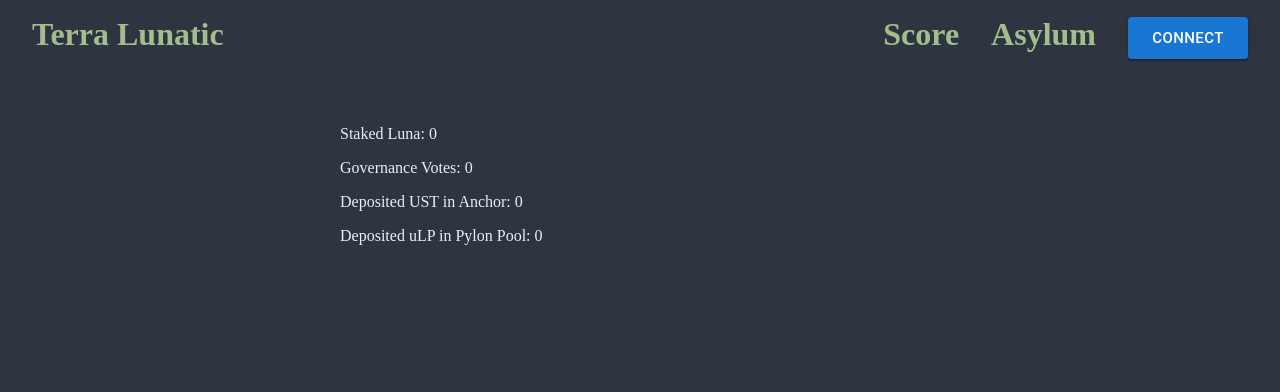
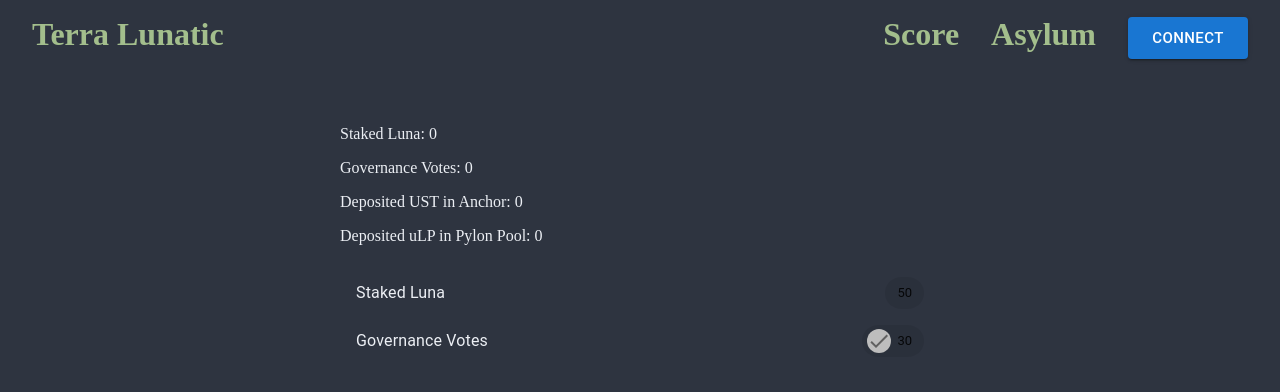
Before and after one commit to codeanish/terra-lunatic, a React (Create React App) app in the folder terra-lunatic/: page / in a window 1280 px wide. Shown: the top 392 px of the page. Built offline with nearby package versions, Linux system fonts and the light colour scheme.

Commit message:
Passing challenge scores

```diff
--- a/terra-lunatic/package.json
+++ b/terra-lunatic/package.json
@@ -5,7 +5,8 @@
   "dependencies": {
     "@emotion/react": "^11.5.0",
     "@emotion/styled": "^11.3.0",
-    "@mui/material": "^5.0.4",
+    "@mui/icons-material": "^5.0.5",
+    "@mui/material": "^5.0.6",
     "@testing-library/jest-dom": "^5.14.1",
     "@testing-library/react": "^11.2.7",
     "@testing-library/user-event": "^12.8.3",
--- a/terra-lunatic/src/components/card.tsx
+++ b/terra-lunatic/src/components/card.tsx
@@ -1,7 +1,9 @@
 import React, {useState, useEffect} from 'react';
 import TerraService from '../services/TerraService';
+import { ChallengeScore } from '../shared/types';
 
 import styles from './card.module.scss'
+import Challenges from './challenges';
 import LinearValueIndicator from './linear-value-indicator';
 
 export interface Props{
@@ -131,6 +133,12 @@
     }
 
     const [showResults, setShowResults] = useState<boolean>(false)
+    const challengeScores = (): ChallengeScore[] =>{
+        let scores = new Array<ChallengeScore>();
+        scores.push({name:"Staked Luna", score:50, description:"Luna staked", "complete": false})
+        scores.push({name:"Governance Votes", score:30, description:"Voted in at least one governance proposal", "complete": true})
+        return scores
+    }
 
     return(
         <div className={styles.container}>
@@ -140,6 +148,7 @@
             <p>Governance Votes: {governanceVotes}</p>
             <p>Deposited UST in Anchor: {depositedUST}</p>
             <p>Deposited uLP in Pylon Pool: {depositeduLP}</p>
+            <Challenges scores={challengeScores()}/>
         </div>
     )
 }
--- /dev/null
+++ b/terra-lunatic/src/components/challenges.tsx
@@ -0,0 +1,19 @@
+import { Check, ScoreOutlined } from '@mui/icons-material';
+import { Avatar, Chip, List, ListItem, ListItemAvatar, ListItemText } from '@mui/material';
+import React from 'react';
+import { ChallengeScore } from '../shared/types';
+
+export interface Props{
+    scores: ChallengeScore[]
+}
+
+const Challenges = (props: Props) => {
+    console.log(props)
+    return (
+        <List>
+            {props.scores.map(score => (<ListItem><ListItemText primary={score.name}/>{score.complete ? <Chip label={score.score} avatar={<Avatar><Check/></Avatar>}/> : <Chip label={score.score}/>}</ListItem>))}
+        </List>
+    )
+}
+
+export default Challenges;
--- /dev/null
+++ b/terra-lunatic/src/shared/types.ts
@@ -0,0 +1,6 @@
+export interface ChallengeScore {
+    score: number,
+    name: string,
+    description: string,
+    complete: boolean
+}
```
Also changed, not shown: 1 other file (tests, documents, lock files or other folders).
